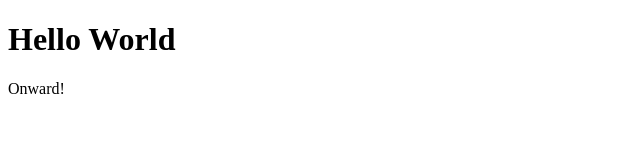
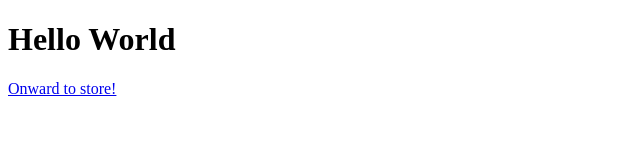
Before and after one commit to podsav/podsav.github.io, a plain HTML site: page index.html in a window 1280 px wide. Shown: the whole page, without its empty margins (0-640 px from the left). Drawn offline with Linux system fonts and the light colour scheme.

Commit message:
astore update

```diff
--- a/index.html
+++ b/index.html
@@ -2,6 +2,6 @@
 <html>
 <body>
 <h1>Hello World</h1>
-<p>Onward!</p>
+<a href="http://astore.amazon.com/podsav-20">Onward to store!</a>
 </body>
 </html>
```
